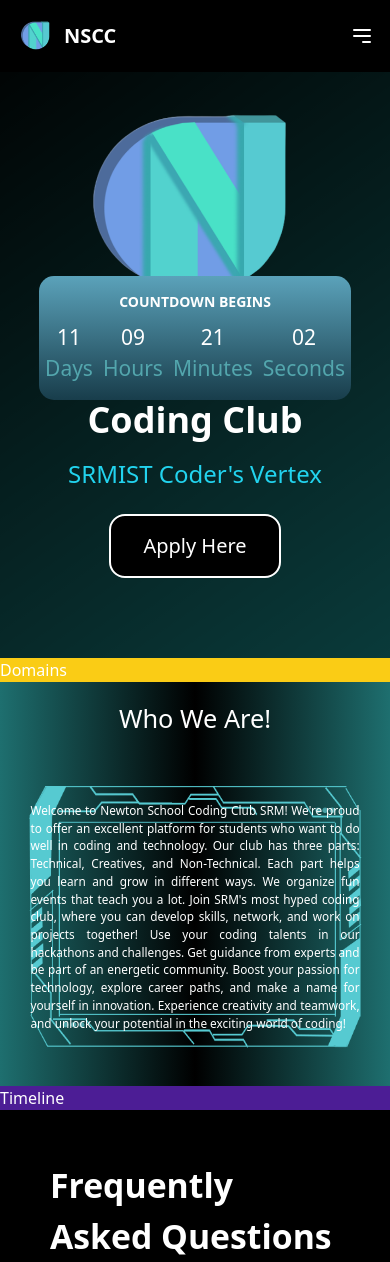
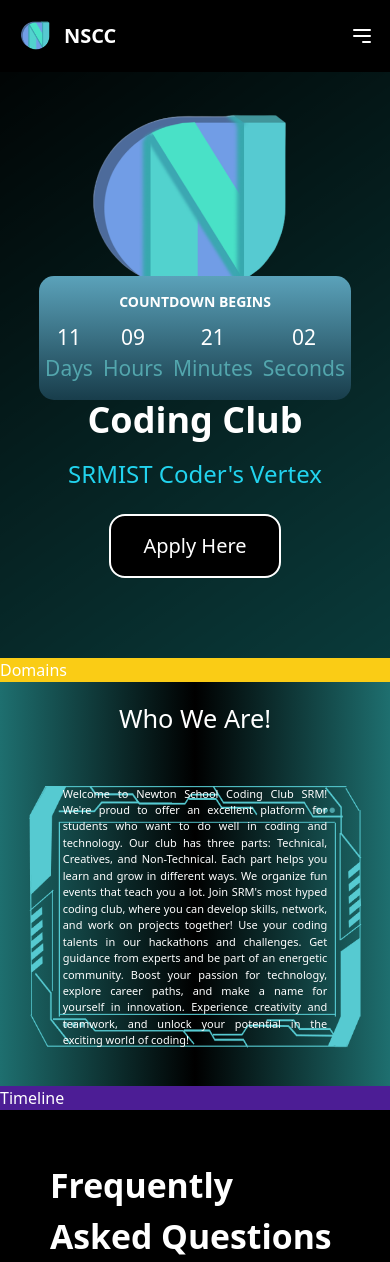
Before and after one commit to NSCC-SRM/recruitment25, a React (Vite) app: page / in a window 390 px wide. Shown: the top 1262 px of the page. Built offline with nearby package versions, Linux system fonts and the light colour scheme.

Commit message:
Updated the responsiveness at 320X592 px

```diff
--- a/src/Components/WhoWeAre/WhoWeAre.css
+++ b/src/Components/WhoWeAre/WhoWeAre.css
@@ -63,6 +63,7 @@
 @media (min-width: 320px) and (max-width: 480px) {
     body {
         background: linear-gradient(to right, #1E6F6F, #000000 50%, #1E6F6F);
+        min-height: 100vh;
     }
     .head {
         font-size: 3vh;
@@ -82,11 +83,11 @@
         object-fit: contain;
     }
     .content {
-        font-size: 1.4vh;
+        font-size: 1.3vh;
         padding: 0.5vh;
         overflow: hidden;
-        height: 90%;
-        width: 40vh;
+        height: 80%;
+        width: 70vw;
         box-sizing: border-box;
         text-align: justify;
     }
```
